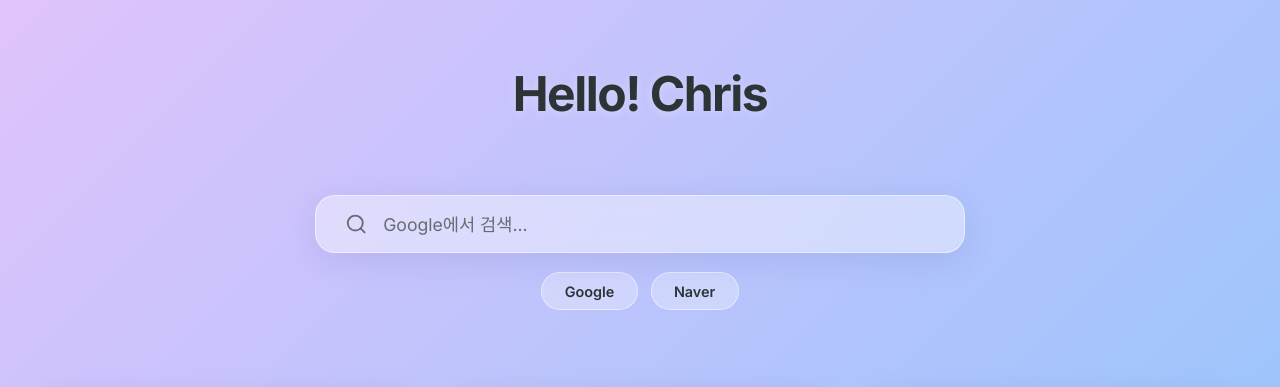
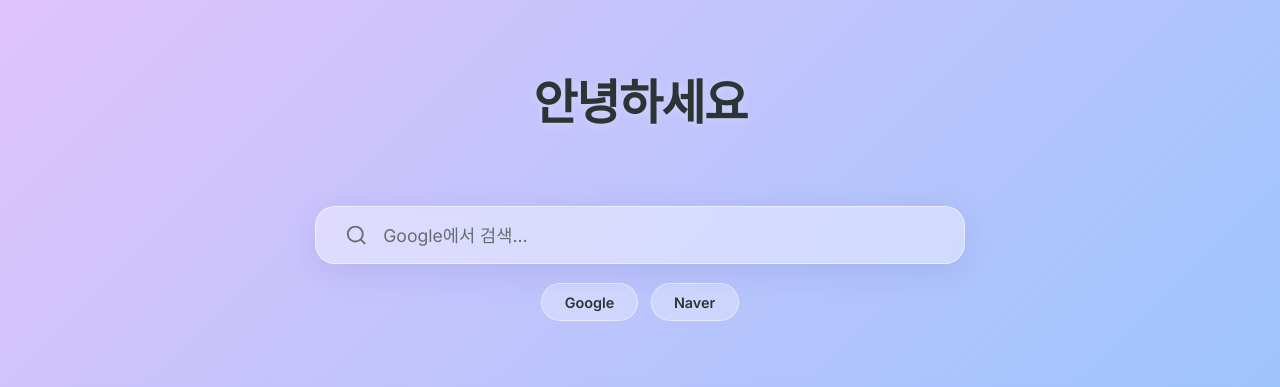
Before and after one commit to ykjoy/my-website, a plain HTML site: page index1.html in a window 1280 px wide. Shown: the top 387 px of the page. Drawn offline with nearby package versions, Linux system fonts and the light colour scheme.

Commit message:
Fix HTML encoding issues in index1.html

```diff
--- a/index1.html
+++ b/index1.html
@@ -193,7 +193,7 @@
 <body>
 
     <header>
-        <h1 id="greeting">Hello! Chris</h1>
+        <h1 id="greeting">안녕하세요</h1>
     </header>
 
     <section class="search-container">
```
